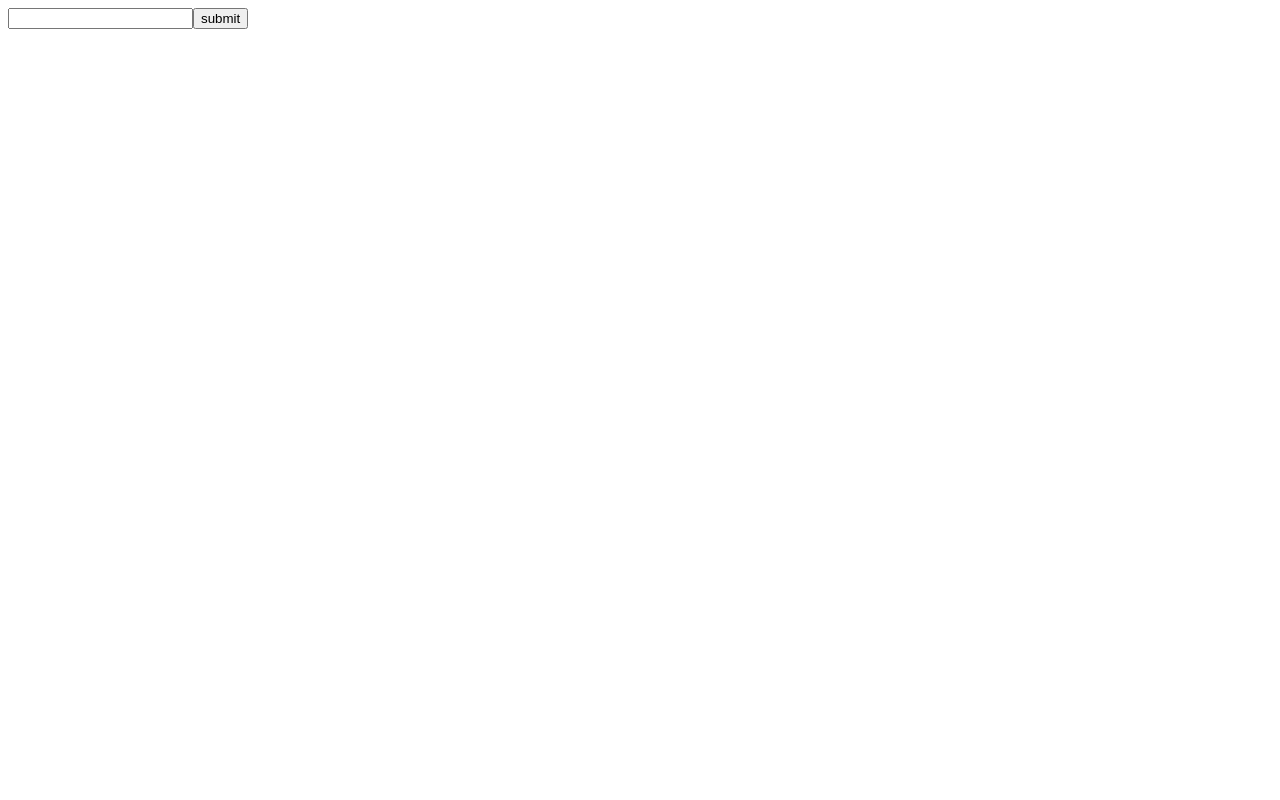
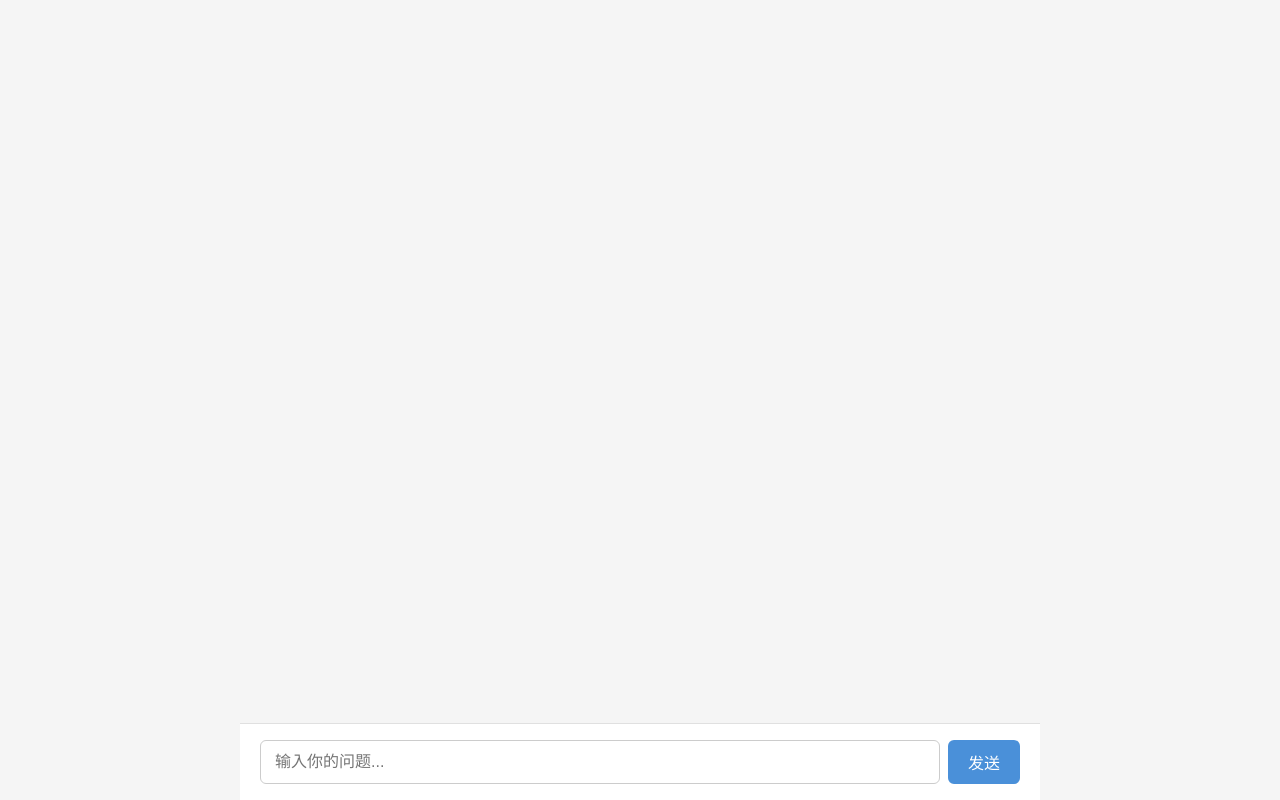
Before and after one commit to chloezhoudev/ds-chat-app, a React (Vite) app: page / in a window 1280 px wide. Built offline with nearby package versions, Linux system fonts and the light colour scheme.

Commit message:
feat: add styling, input validation, enter key submit, and disable button during loading

```diff
--- a/src/App.css
+++ b/src/App.css
@@ -1,184 +1,93 @@
-.counter {
-  font-size: 16px;
-  padding: 5px 10px;
-  border-radius: 5px;
-  color: var(--accent);
-  background: var(--accent-bg);
-  border: 2px solid transparent;
-  transition: border-color 0.3s;
-  margin-bottom: 24px;
-
-  &:hover {
-    border-color: var(--accent-border);
-  }
-  &:focus-visible {
-    outline: 2px solid var(--accent);
-    outline-offset: 2px;
-  }
+* {
+  margin: 0;
+  padding: 0;
+  box-sizing: border-box;
 }
 
-.hero {
-  position: relative;
-
-  .base,
-  .framework,
-  .vite {
-    inset-inline: 0;
-    margin: 0 auto;
+body {
+  font-family: -apple-system, BlinkMacSystemFont, sans-serif;
+  background: #f5f5f5;
 }
 
-  .base {
-    width: 170px;
-    position: relative;
-    z-index: 0;
+.app {
+  max-width: 800px;
+  margin: 0 auto;
+  height: 100vh;
+  display: flex;
+  flex-direction: column;
 }
 
-  .framework,
-  .vite {
-    position: absolute;
+.chat-area {
+  flex: 1;
+  overflow-y: auto;
+  padding: 20px;
 }
 
-  .framework {
-    z-index: 1;
-    top: 34px;
-    height: 28px;
-    transform: perspective(2000px) rotateZ(300deg) rotateX(44deg) rotateY(39deg)
-      scale(1.4);
+.message {
+  margin-bottom: 16px;
+  padding: 12px 16px;
+  border-radius: 8px;
+  line-height: 1.6;
 }
 
-  .vite {
-    z-index: 0;
-    top: 107px;
-    height: 26px;
-    width: auto;
-    transform: perspective(2000px) rotateZ(300deg) rotateX(40deg) rotateY(39deg)
-      scale(0.8);
-  }
+.message-user {
+  background: #d1e7ff;
+  align-self: flex-end;
 }
 
-#center {
-  display: flex;
-  flex-direction: column;
-  gap: 25px;
-  place-content: center;
-  place-items: center;
-  flex-grow: 1;
-
-  @media (max-width: 1024px) {
-    padding: 32px 20px 24px;
-    gap: 18px;
-  }
+.message-assistant {
+  background: white;
+  border: 1px solid #e0e0e0;
 }
 
-#next-steps {
-  display: flex;
-  border-top: 1px solid var(--border);
-  text-align: left;
-
-  & > div {
-    flex: 1 1 0;
-    padding: 32px;
-    @media (max-width: 1024px) {
-      padding: 24px 20px;
-    }
+.role-label {
+  font-size: 12px;
+  color: #888;
+  margin-bottom: 4px;
 }
 
-  .icon {
-    margin-bottom: 16px;
-    width: 22px;
-    height: 22px;
+.input-area {
+  display: flex;
+  gap: 8px;
+  padding: 16px 20px;
+  background: white;
+  border-top: 1px solid #e0e0e0;
 }
 
-  @media (max-width: 1024px) {
-    flex-direction: column;
-    text-align: center;
-  }
+.input-area input {
+  flex: 1;
+  padding: 10px 14px;
+  border: 1px solid #ccc;
+  border-radius: 6px;
+  font-size: 16px;
+  outline: none;
 }
 
-#docs {
-  border-right: 1px solid var(--border);
-
-  @media (max-width: 1024px) {
-    border-right: none;
-    border-bottom: 1px solid var(--border);
-  }
+.input-area input:focus {
+  border-color: #4a90d9;
 }
 
-#next-steps ul {
-  list-style: none;
-  padding: 0;
-  display: flex;
-  gap: 8px;
-  margin: 32px 0 0;
-
-  .logo {
-    height: 18px;
+.input-area button {
+  padding: 10px 20px;
+  background: #4a90d9;
+  color: white;
+  border: none;
+  border-radius: 6px;
+  font-size: 16px;
+  cursor: pointer;
 }
 
-  a {
-    color: var(--text-h);
-    font-size: 16px;
-    border-radius: 6px;
-    background: var(--social-bg);
-    display: flex;
-    padding: 6px 12px;
-    align-items: center;
-    gap: 8px;
-    text-decoration: none;
-    transition: box-shadow 0.3s;
-
-    &:hover {
-      box-shadow: var(--shadow);
-    }
-    .button-icon {
-      height: 18px;
-      width: 18px;
-    }
+.input-area button:hover {
+  background: #3a7bc8;
 }
 
-  @media (max-width: 1024px) {
-    margin-top: 20px;
-    flex-wrap: wrap;
-    justify-content: center;
-
-    li {
-      flex: 1 1 calc(50% - 8px);
+.input-area button:disabled {
+  background: #ccc;
+  cursor: not-allowed;
 }
 
-    a {
-      width: 100%;
-      justify-content: center;
-      box-sizing: border-box;
+.loading {
+  color: #888;
+  padding: 12px 16px;
+  font-style: italic;
 }
-  }
-}
-
-#spacer {
-  height: 88px;
-  border-top: 1px solid var(--border);
-  @media (max-width: 1024px) {
-    height: 48px;
-  }
-}
-
-.ticks {
-  position: relative;
-  width: 100%;
-
-  &::before,
-  &::after {
-    content: '';
-    position: absolute;
-    top: -4.5px;
-    border: 5px solid transparent;
-  }
-
-  &::before {
-    left: 0;
-    border-left-color: var(--border);
-  }
-  &::after {
-    right: 0;
-    border-right-color: var(--border);
-  }
-}
--- a/src/App.jsx
+++ b/src/App.jsx
@@ -1,5 +1,7 @@
 import { useState } from "react"
 import ReactMarkdown from 'react-markdown'
+
+import './App.css'
 
 const endpoint = 'https://api.deepseek.com/chat/completions';
 
@@ -13,10 +15,18 @@ function App() {
     setText(event.target.value);
   }
 
+  const handleKeyDown = (event) => {
+    if (event.key === 'Enter') {
+      handleReply();
+    }
+  }
+
   const handleReply = async () => {
+    if (!text.trim()) return;
     const newMessages = [...messages, { role: 'user', content: text }];
     setLoading(true);
     setMessages(newMessages);
+    setText('');
 
       const response = await fetch(endpoint, {
         method: 'POST',
@@ -36,8 +46,7 @@ function App() {
       // 将数据转成字符串
       const decoder = new TextDecoder();
       let buffer = '';
-      // flag
-      let firstToken = true;
+
       // remove last reply
       setReply('');
       //
@@ -61,10 +70,7 @@ function App() {
             }
             const content = JSON.parse(json);
             if (content.choices[0].delta.content === null) continue;
-            if (firstToken) {
-              setLoading(false);
-              firstToken = false;
-            }
+
             fullReply += content.choices[0].delta.content;
             setReply(prev => prev + content.choices[0].delta.content);
           }
@@ -73,21 +79,32 @@ function App() {
 
       setMessages(prev => [...prev, { role: 'assistant', content: fullReply }]);
       setReply('');
+      setLoading(false);
   }
 
-  return (
-    <>
-    <input value={text} onChange={handleInput}/>
-    <button onClick={handleReply}>submit</button>
-    {loading &&(<div>loading...</div>)}
-    <div>{messages.map((msg, index) => (
-      <div key={index}>{msg.role}:
-        <ReactMarkdown>{msg.content}</ReactMarkdown>
-      </div>
-    ))}</div>
-    {reply && <div>assistant: <ReactMarkdown>{reply}</ReactMarkdown></div>}
-    </>
-  )
+return (
+  <div className="app">
+    <div className="chat-area">
+      {messages.map((msg, index) => (
+        <div key={index} className={`message message-${msg.role}`}>
+          <div className="role-label">{msg.role}</div>
+          <ReactMarkdown>{msg.content}</ReactMarkdown>
+        </div>
+      ))}
+      {reply && (
+        <div className="message message-assistant">
+          <div className="role-label">assistant</div>
+          <ReactMarkdown>{reply}</ReactMarkdown>
+        </div>
+      )}
+      {loading && !reply && <div className="loading">思考中...</div>}
+    </div>
+    <div className="input-area">
+      <input value={text} onChange={handleInput} onKeyDown={handleKeyDown} placeholder="输入你的问题..." />
+      <button onClick={handleReply} disabled={loading}>发送</button>
+    </div>
+  </div>
+)
 }
 
 export default App
```
Lines whose indentation alone changed are shown as unchanged.
